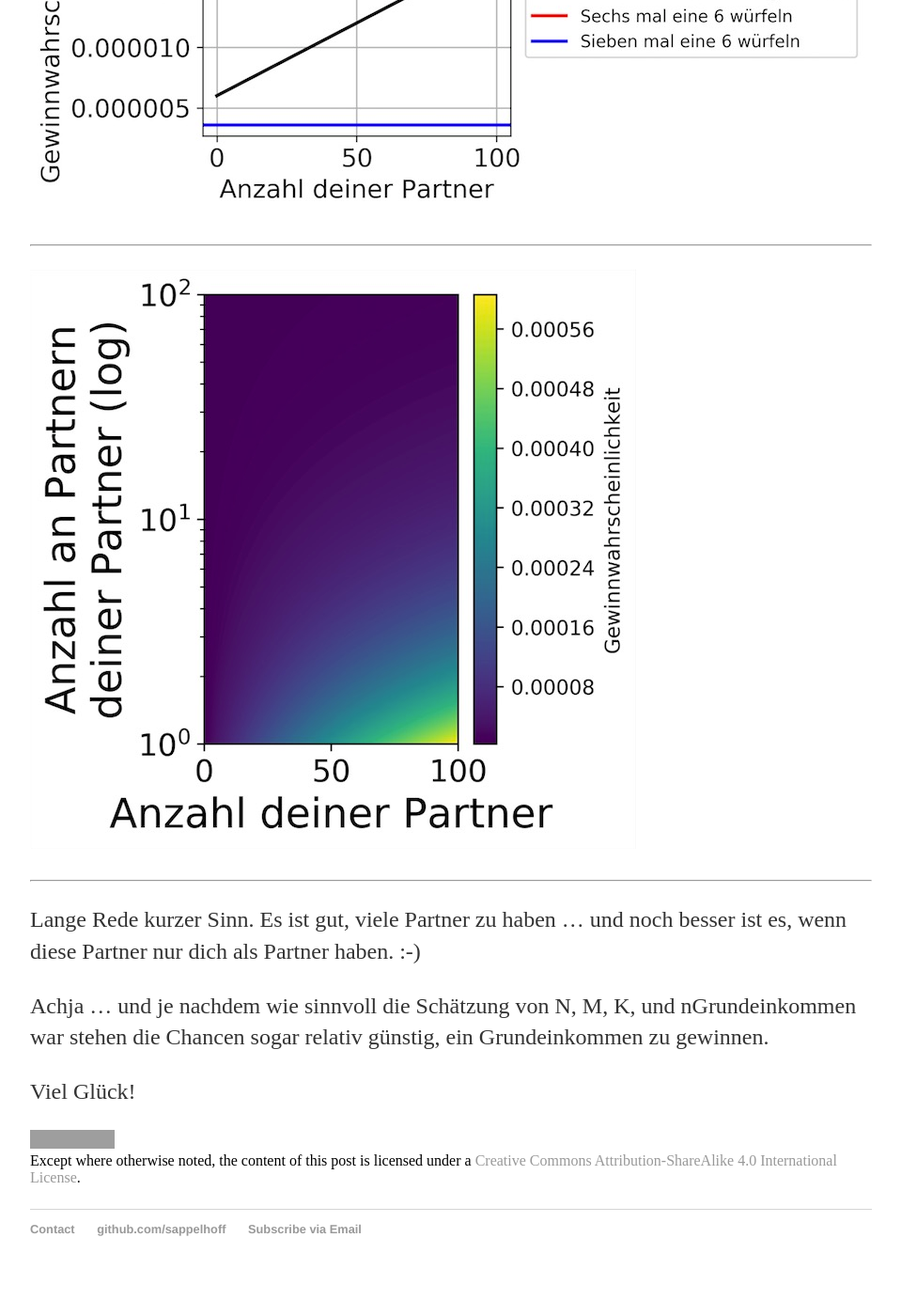
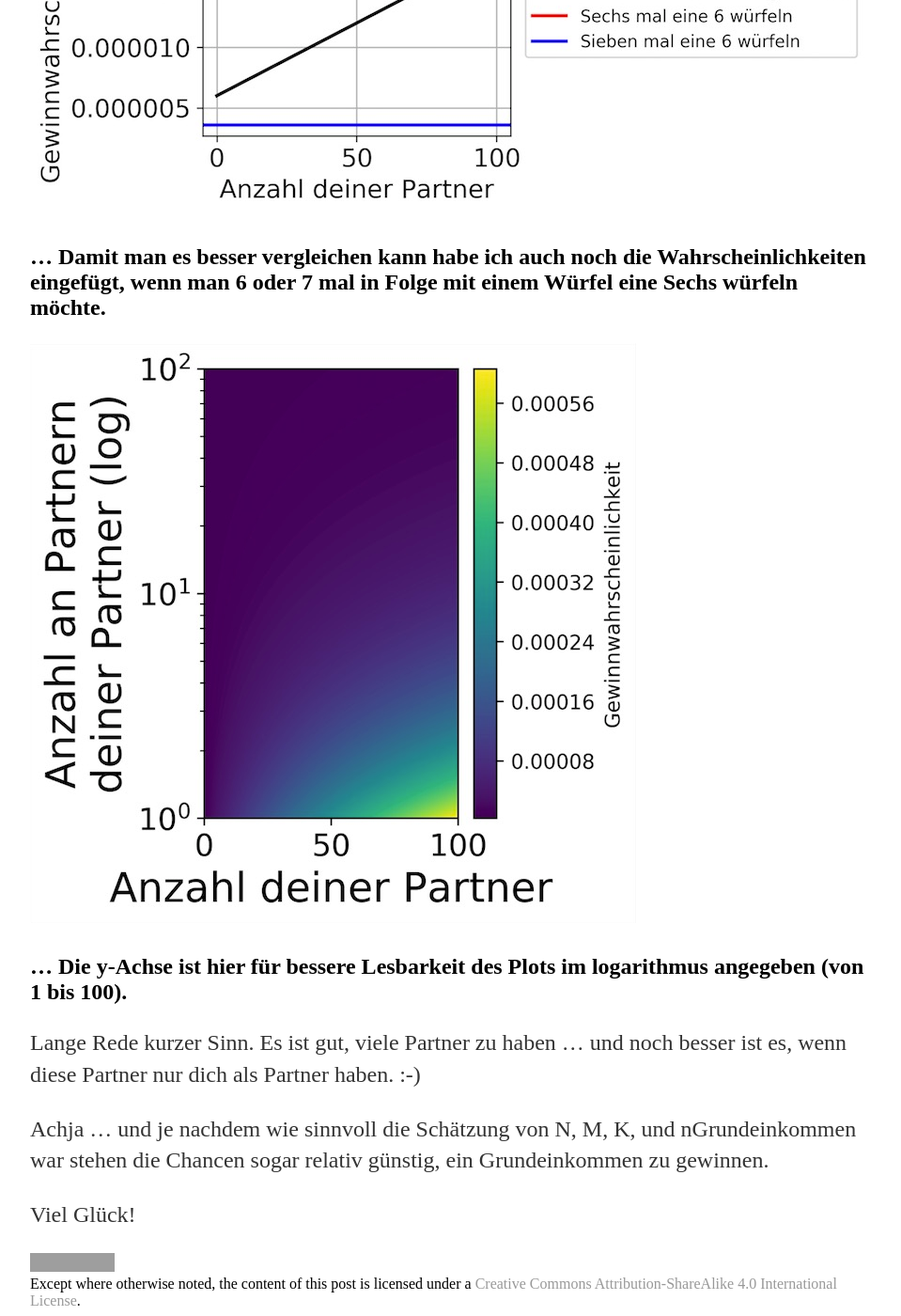
Before and after one commit to sappelhoff/sappelhoff.github.io, a Jekyll site: the page built from _posts/2017-09-14-Mein-Bedingungsloses-Grundeinkommen.md, in a window 1280 px wide and 1400 px high, scrolled down 2239 px. Shown: the whole window at 94% size, without its empty margins (160-1119 px from the left). Built offline with Jekyll 4.4.1, drawn with Linux system fonts in a browser that asks for light colours; comment, search, counter and statistics services are not loaded; before the commit the page ends 3614 px from its top, so only the background shows below that; grey boxes are pictures that could not be loaded.

Commit message:
added notes to figs

```diff
--- a/_posts/2017-09-14-Mein-Bedingungsloses-Grundeinkommen.md
+++ b/_posts/2017-09-14-Mein-Bedingungsloses-Grundeinkommen.md
@@ -54,11 +54,11 @@ Ich habe das ganze mal in Python programmiert (siehe [hier](https://github.com/s
 -----
 ![pretty figure]({{ site.url }}/assets/gewinn_partner.jpg)
 
-
+... Damit man es besser vergleichen kann habe ich auch noch die Wahrscheinlichkeiten eingefügt, wenn man 6 oder 7 mal in Folge mit einem Würfel eine Sechs würfeln möchte.
 -----
 ![pretty figure]({{ site.url }}/assets/gewinn_contour.jpg)
 
-
+... Die y-Achse ist hier für bessere Lesbarkeit des Plots im logarithmus angegeben (von 1 bis 100).
 -----
 
 Lange Rede kurzer Sinn. Es ist gut, viele Partner zu haben ... und noch besser ist es, wenn diese Partner nur dich als Partner haben. :-)
```
